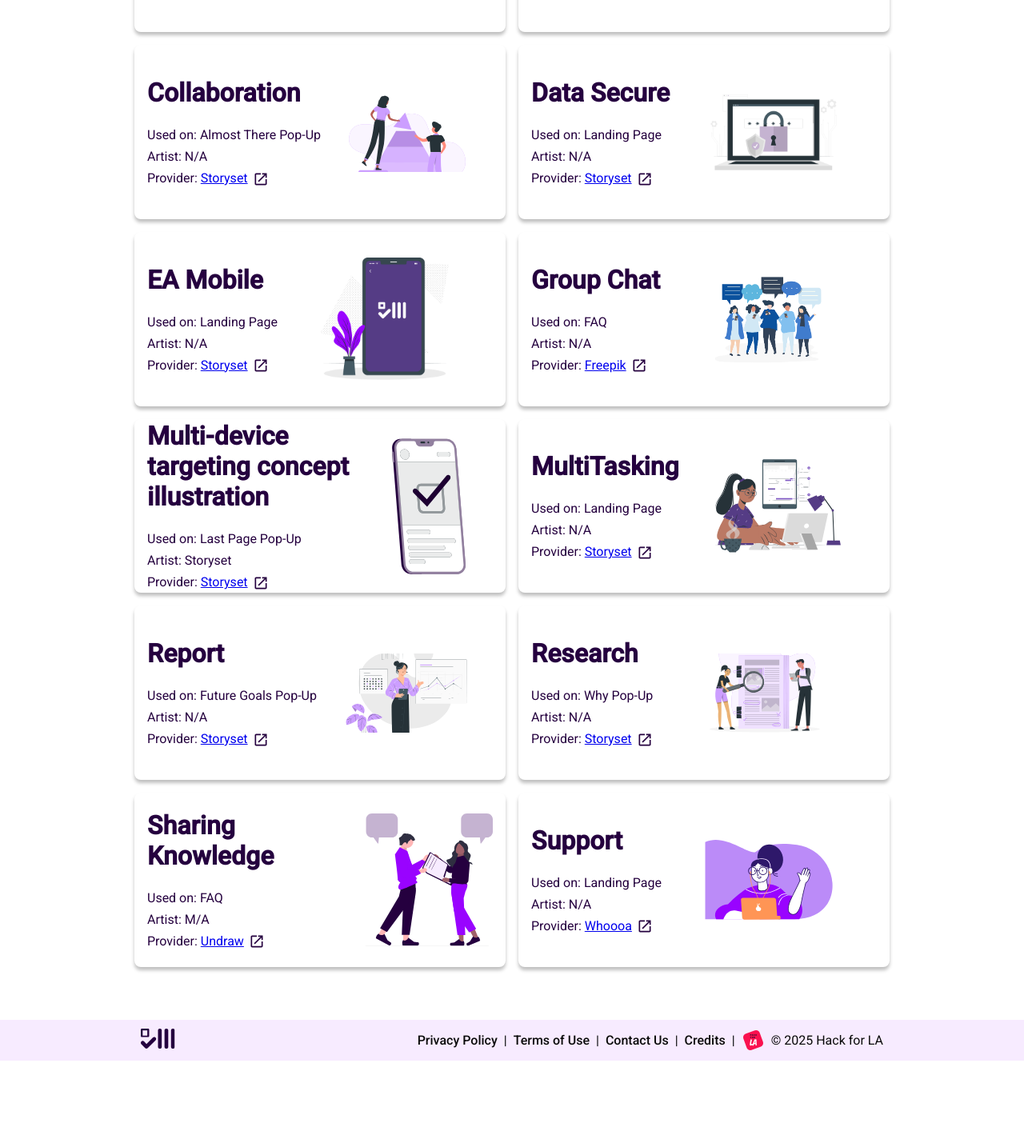
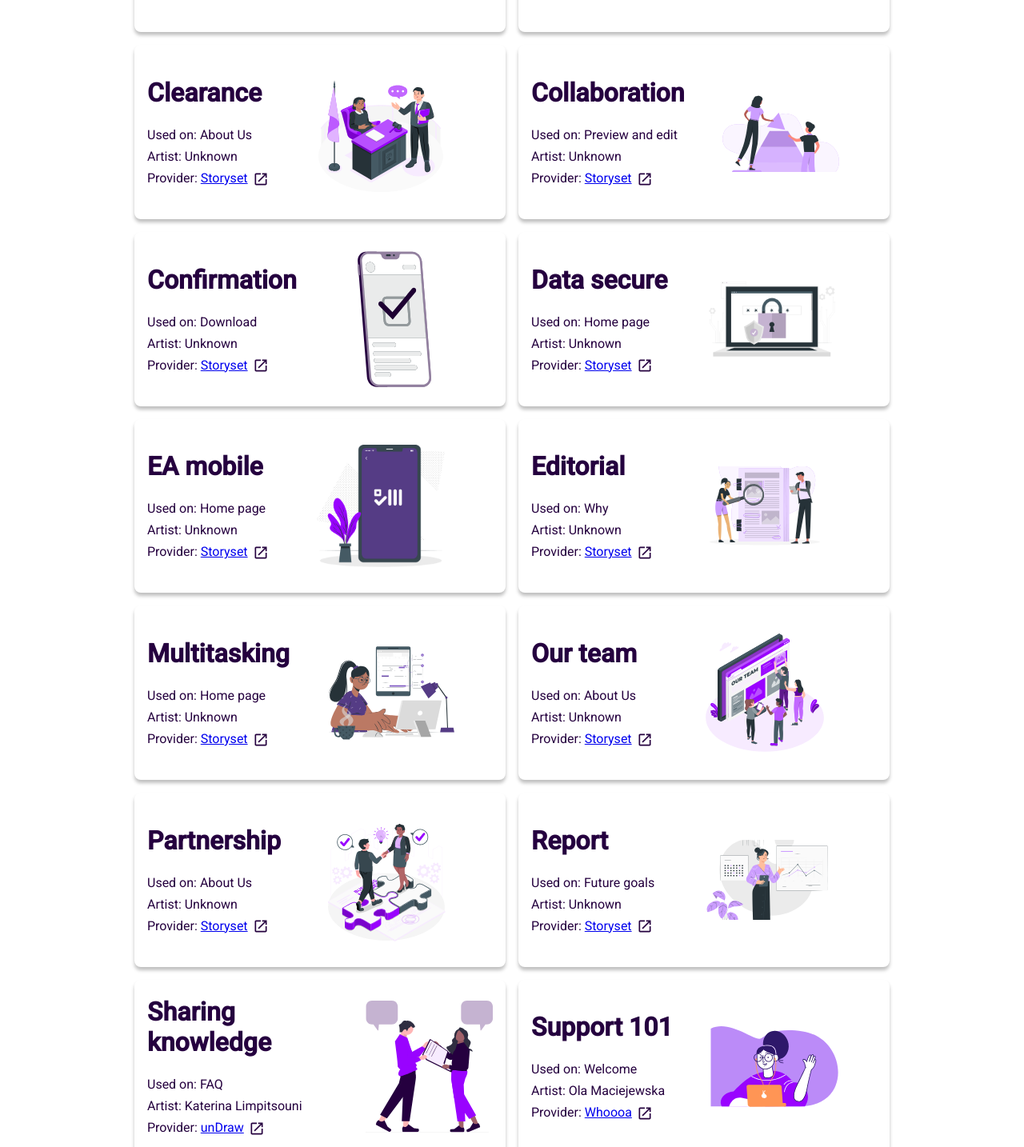
Before and after one commit to hackforla/expunge-assist, a React (Create React App) app in the folder products/statement-generator/: page /credits in a window 1280 px wide. Shown: the part 676-2110 px from the top of the page at 80% size. Before the commit the page ends 2002 px from the top, so only its background shows below. Built offline with nearby package versions, Linux system fonts and the light colour scheme.

Commit message:
Updates Credits page to match design (aside from credits for unimplemented images/pages)

```diff
--- a/products/statement-generator/public/locales/en/translation.json
+++ b/products/statement-generator/public/locales/en/translation.json
@@ -307,7 +307,7 @@
     "liability_description": "Hack for LA takes no accountability or responsibility for any damages caused due to the generation and submission of this application, and not limited to just these cases. The laws of the State of California, excluding its conflicts of law rules, govern this license agreement."
   },
   "credits_page": {
-    "page_header": "Image credits",
+    "page_header": "Credits",
     "page_subheader": "A list of sources for all iconography and imagery used on the Expunge Assist website.",
     "icon_attribution": "All icons are attributed to Google's <Link href=\"https://fonts.google.com/icons\" target='_blank' rel='noreferrer'>Material Symbols</Link>.",
     "card_text": {
--- a/products/statement-generator/src/pages/Credits.tsx
+++ b/products/statement-generator/src/pages/Credits.tsx
@@ -10,7 +10,6 @@ import useUtilityStyles from 'styles/utilityStyles';
 import DynamicText from 'components/DynamicText';
 
 import creditsHeader from '../assets/creditsHeader.svg';
-import groupChat from '../assets/group-chat.jpg';
 import sharingKnowledge from '../assets/faqDesktop.svg';
 import error from '../assets/notFound.svg';
 import editorial from '../assets/why-img.svg';
@@ -21,6 +20,10 @@ import eaImage from '../assets/eaImage.png';
 import multitasking from '../assets/landingWorkImg.svg';
 import support101 from '../assets/affirmation-img.svg';
 import report from '../assets/future-goals-img.svg';
+import clearance from '../assets/aboutUs/courtroom.svg';
+import teamwork from '../assets/aboutUs/teamwork.svg';
+import partnership from '../assets/aboutUs/handshake.svg';
+import colaboration from '../assets/aboutUs/collaboration.svg';
 
 const useStyles = makeStyles(({ palette, breakpoints, spacing }) =>
   createStyles({
@@ -245,21 +248,21 @@ export const CreditObjects: CreditsObject[] = [
     class: 2,
     imgSize: 75,
     usedIn: 'Credits Page',
-    artist: 'N/A',
+    artist: 'Unknown',
     providerLink: 'https://storyset.com/illustration/on-the-office/pana',
     provider: 'Storyset',
     altText: '',
   },
   {
-    name: 'Sharing Knowledge',
+    name: 'Sharing knowledge',
     img: sharingKnowledge,
     class: 2,
     imgSize: 144,
     usedIn: 'FAQ',
-    artist: 'M/A',
-    providerLink: 'https://undraw.co/search',
+    artist: 'Katerina Limpitsouni',
+    providerLink: 'https://undraw.co/search/sharing-knowledge',
     altText: '',
-    provider: 'Undraw',
+    provider: 'unDraw',
   },
   {
     name: '404 Error',
@@ -267,30 +270,30 @@ export const CreditObjects: CreditsObject[] = [
     class: 2,
     imgSize: 200,
     usedIn: '404 page',
-    artist: 'Cuate',
+    artist: 'Unknown',
     providerLink: 'https://storyset.com/illustration/404-error/cuate',
     provider: 'Storyset',
     altText: '404 error',
   },
   {
-    name: 'Multi-device targeting concept illustration',
+    name: 'Confirmation',
     img: confirmation,
     class: 2,
     imgSize: 75,
-    usedIn: 'Last Page Pop-Up',
-    artist: 'Storyset',
+    usedIn: 'Download',
+    artist: 'Unknown',
     providerLink:
       'https://www.freepik.com/free-vector/multi-device-targeting-concept-illustration_19949448.htm#&position=1&from_view=search&track=ais',
     provider: 'Storyset',
     altText: '',
   },
   {
-    name: 'Data Secure',
+    name: 'Data secure',
     img: privacyPolicy,
     class: 2,
     imgSize: 75,
-    usedIn: 'Landing Page',
-    artist: 'N/A',
+    usedIn: 'Home page',
+    artist: 'Unknown',
     providerLink: 'https://storyset.com/illustration/security/cuate',
     provider: 'Storyset',
     altText: '',
@@ -300,30 +303,30 @@ export const CreditObjects: CreditsObject[] = [
     img: collaboration,
     class: 2,
     imgSize: 75,
-    usedIn: 'Almost There Pop-Up',
-    artist: 'N/A',
+    usedIn: 'Preview and edit',
+    artist: 'Unknown',
     providerLink: 'https://storyset.com/illustration/collaboration/rafiki',
     provider: 'Storyset',
     altText: '',
   },
   {
-    name: 'Support',
+    name: 'Support 101',
     img: support101,
     class: 2,
     imgSize: 75,
-    usedIn: 'Landing Page',
-    artist: 'N/A',
+    usedIn: 'Welcome',
+    artist: 'Ola Maciejewska',
     providerLink: 'https://www.whoooa.rocks/',
     provider: 'Whoooa',
     altText: '',
   },
   {
-    name: 'Research',
+    name: 'Editorial',
     img: editorial,
     class: 2,
     imgSize: 75,
-    usedIn: 'Why Pop-Up',
-    artist: 'N/A',
+    usedIn: 'Why',
+    artist: 'Unknown',
     providerLink:
       'https://storyset.com/illustration/editorial-commision/rafiki',
     provider: 'Storyset',
@@ -334,46 +337,81 @@ export const CreditObjects: CreditsObject[] = [
     img: report,
     class: 2,
     imgSize: 75,
-    usedIn: 'Future Goals Pop-Up',
-    artist: 'N/A',
+    usedIn: 'Future goals',
+    artist: 'Unknown',
     providerLink: 'https://storyset.com/illustration/report/pana',
     provider: 'Storyset',
     altText: '',
   },
   {
-    name: 'MultiTasking',
+    name: 'Multitasking',
     img: multitasking,
     class: 2,
     imgSize: 75,
-    usedIn: 'Landing Page',
-    artist: 'N/A',
+    usedIn: 'Home page',
+    artist: 'Unknown',
     providerLink: 'https://storyset.com/illustration/multitasking/cuate',
     provider: 'Storyset',
     altText: '',
   },
   {
-    name: 'EA Mobile',
+    name: 'EA mobile',
     img: eaImage,
     class: 2,
     imgSize: 75,
-    usedIn: 'Landing Page',
-    artist: 'N/A',
+    usedIn: 'Home page',
+    artist: 'Unknown',
     providerLink:
       'https://storyset.com/illustration/mobile-login/cuate#default&hide=&hide=false',
     provider: 'Storyset',
     altText: '',
   },
   {
-    name: 'Group Chat',
-    img: groupChat,
+    name: 'Clearance',
+    img: clearance,
     class: 2,
-    imgSize: 200,
-    usedIn: 'FAQ',
-    artist: 'N/A',
-    provider: 'Freepik',
+    imgSize: 75,
+    usedIn: 'About Us',
+    artist: 'Unknown',
+    provider: 'Storyset',
     providerLink:
-      'https://www.freepik.com/free-vector/characters-people-chatting-through-smartphones_3226068.htm#query=people%20chatting&position=11&from_view=search&track=ais#position=11&query=people%20chatting',
-    altText: 'People group chatting through smart phones',
+      'https://www.freepik.com/premium-vector/lawyer-court-concept-illustration_35105574.htm#fromView=search&page=1&position=31&uuid=bfe51bc0-1a04-4c0c-8ff0-0c0147d736ba&new_detail=true&query=justice',
+    altText: 'Lawyer addressing seated judge in court',
+  },
+  {
+    name: 'Our team',
+    img: teamwork,
+    class: 2,
+    imgSize: 75,
+    usedIn: 'About Us',
+    artist: 'Unknown',
+    provider: 'Storyset',
+    providerLink:
+      'https://www.freepik.com/premium-vector/team-page-concept-illustration_10118067.htm#fromView=search&page=3&position=14&uuid=7d30ef21-b45d-4291-9c1a-c9eca8b3b904&query=team+page',
+    altText: 'Group discussion in front of screen with in-work webpage',
+  },
+  {
+    name: 'Partnership',
+    img: partnership,
+    class: 2,
+    imgSize: 75,
+    usedIn: 'About Us',
+    artist: 'Unknown',
+    provider: 'Storyset',
+    providerLink: 'https://storyset.com/illustration/partnership/amico',
+    altText: 'Two professionals shaking hands while standing on puzzle pieces',
+  },
+  {
+    name: 'Team',
+    img: colaboration,
+    class: 2,
+    imgSize: 75,
+    usedIn: 'About Us',
+    artist: 'Unknown',
+    provider: 'Storyset',
+    providerLink:
+      'https://www.freepik.com/premium-vector/collab-concept-illustration_10791990.htm#fromView=search&page=1&position=35&uuid=f6e593bf-f9a1-47aa-b4e0-9904d4669537',
+    altText: '',
   },
 ];
 
@@ -456,7 +494,7 @@ export const Filter: React.FC = () => {
     <div className={classes.Filter}>
       <div className={classes.FilterContent}>
         <p className={classes.iconAttribution}>
-          <DynamicText i18nkey={t('credits_page.icon_attribution')} />
+          <DynamicText i18nkey="credits_page.icon_attribution" />
         </p>
         <FilterCards />
       </div>
```
